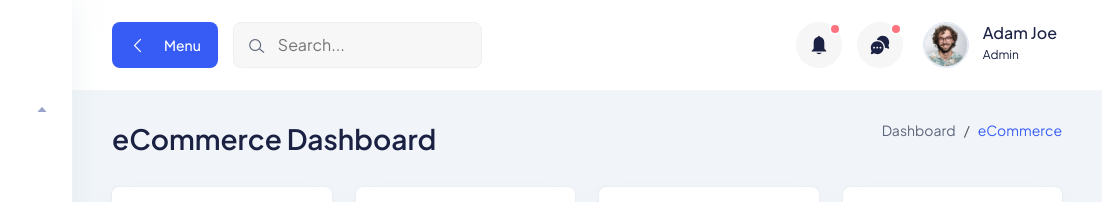
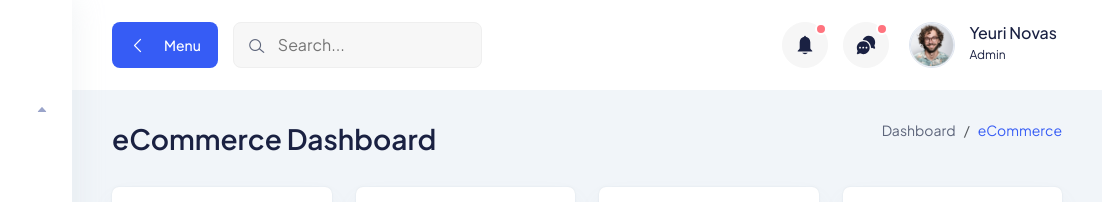
Before and after one commit to yeuri2015/ProyectoPrueba, a website: page index.html in a window 1280 px wide. Shown: the top 202 px of the page, 178-1280 px from the left. Drawn offline with Linux system fonts and the light colour scheme.

Commit message:
Se cambio el nombre a la etiqueta

```diff
--- a/index.html
+++ b/index.html
@@ -419,7 +419,7 @@
                           <img src="assets/images/profile/profile-image.png" alt="" />
                         </div>
                         <div>
-                          <h6 class="fw-500">Adam Joe</h6>
+                          <h6 class="fw-500">Yeuri Novas</h6>
                           <p>Admin</p>
                         </div>
                       </div>
@@ -432,7 +432,7 @@
                           <img src="assets/images/profile/profile-image.png" alt="image">
                         </div>
                         <div class="content">
-                          <h4 class="text-sm">Adam Joe</h4>
+                          <h4 class="text-sm">Yeuri Novas</h4>
                           <a class="text-black/40 dark:text-white/40 hover:text-black dark:hover:text-white text-xs" href="#">Email@gmail.com</a>
                         </div>
                       </div>
```
